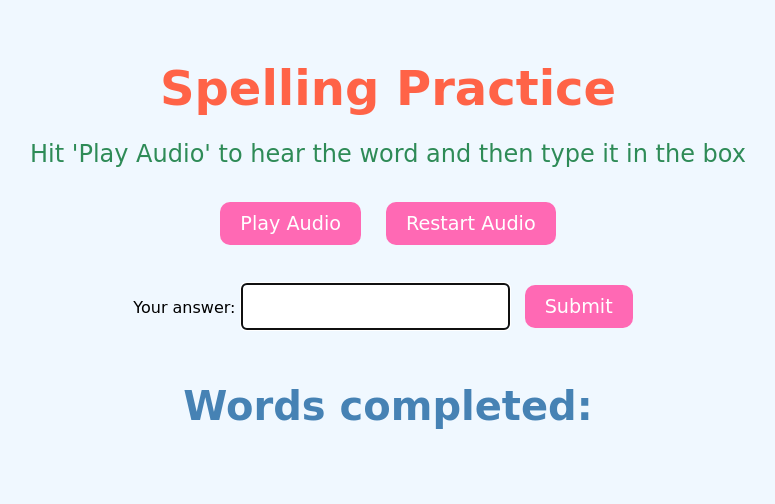
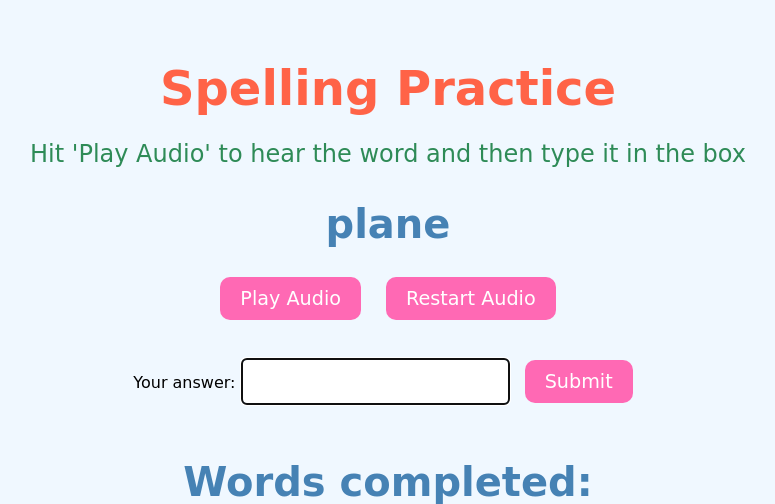
Before and after one commit to tfox1127/ben_spells, a Flask app: page /practice in a window 1280 px wide. Shown: the top 504 px of the page, without its empty margins (252-1027 px from the left). Run offline with Flask 3, Linux system fonts and the light colour scheme.

Commit message:
Week three words

```diff
--- a/app.py
+++ b/app.py
@@ -20,7 +20,9 @@ app.secret_key = os.environ['pizza']
 
 # Sample list of words for practice
 #week01 words = ["can't", "don't", "wasn't", "doesn't", "didn't", "what's", "that's", "here's", "he's", "who's"]
-words = ["beach", "coast", "neat", "booth", "goat", "sheep", "tail", "wait", "scoop", "wheel"]
+#week02 words = ["beach", "coast", "neat", "booth", "goat", "sheep", "tail", "wait", "scoop", "wheel"]
+#week03
+words = ['plain', 'tail', 'sail', 'waist', 'maid', 'plane', 'tale', 'sale', 'waste', 'made']
 
 @app.route('/')
 def home():
--- a/templates/practice.html
+++ b/templates/practice.html
@@ -80,7 +80,7 @@
 <body>
     <h1>Spelling Practice</h1>
     <p>Hit 'Play Audio' to hear the word and then type it in the box</p>
-    <!-- <h2>{{ word.replace("'", "") }}</h2> -->
+    <h2>{{ word.replace("'", "") }}</h2>
     {% set word2 = word.replace("'", "") %}
     <audio id="wordAudio" src="{{ url_for('static', filename='audio/' + word2 + '.m4a') }}"></audio>
     <button onclick="document.getElementById('wordAudio').play()">Play Audio</button>
```
Also changed, not shown: static/images/plane.jpeg (added), 11 other files.
